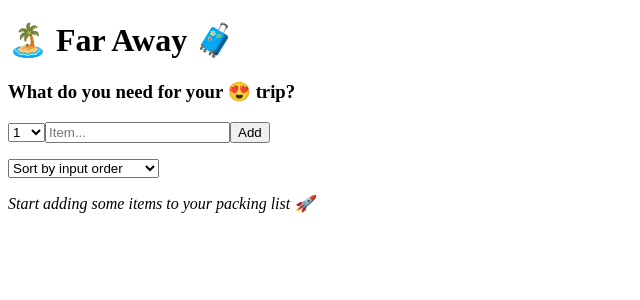
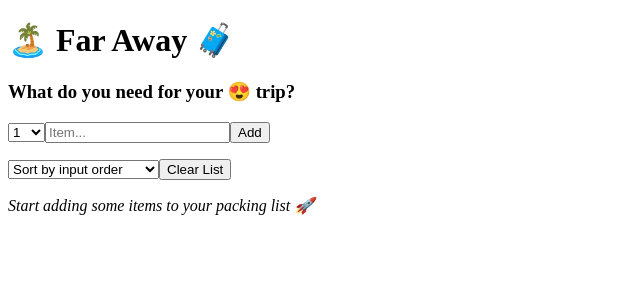
Before and after one commit to RamezCh/Travel-List, a React (Create React App) app: page / in a window 1280 px wide. Shown: the top 300 px of the page, without its empty margins (0-640 px from the left). Built offline with nearby package versions, Linux system fonts and the light colour scheme; the HTML template or start-up script is replaced by a standard one.

Commit message:
Clear List

```diff
--- a/src/App.js
+++ b/src/App.js
@@ -25,6 +25,10 @@
     );
   }
 
+  function handleClearList() {
+    setItems([]);
+  }
+
   // We can pass anything like a prop even a function
   return (
     <div className="app">
@@ -32,6 +36,7 @@
       <Form onAddItems={handleAddItems} />
       <PackingList
         items={items}
+        onClearList={handleClearList}
         onDeleteItem={handleDeleteItem}
         onToggleItem={handleToggleItem}
       />
@@ -94,7 +99,7 @@
   );
 }
 
-function PackingList({ items, onDeleteItem, onToggleItem }) {
+function PackingList({ items, onClearList, onDeleteItem, onToggleItem }) {
   const [sortBy, setSortBy] = useState('input');
 
   let sortedItems;
@@ -130,6 +135,8 @@
           <option value="description">Sort by description</option>
           <option value="packed">Sort by packed status</option>
         </select>
+
+        <button onClick={onClearList}>Clear List</button>
       </div>
     </div>
   );
```
